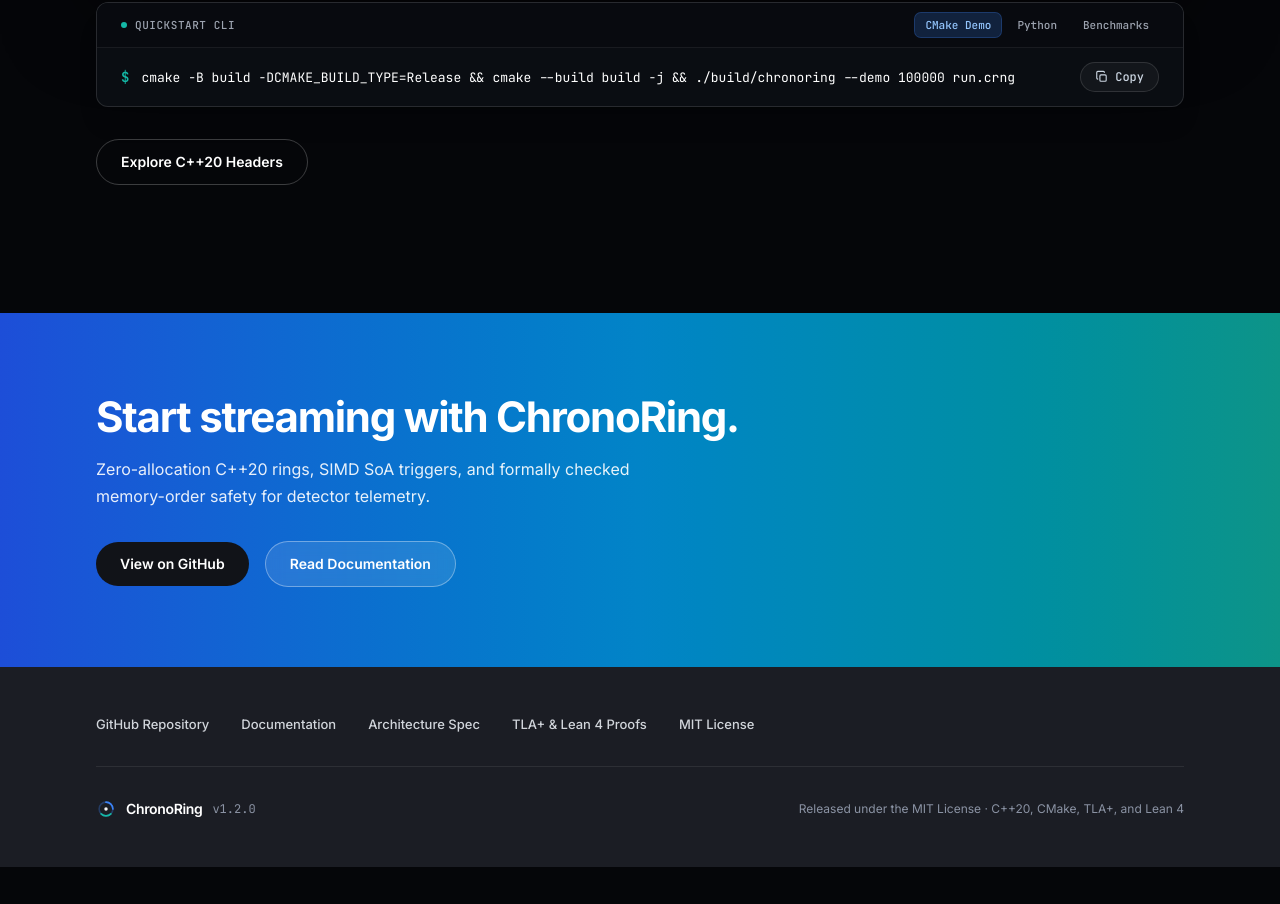
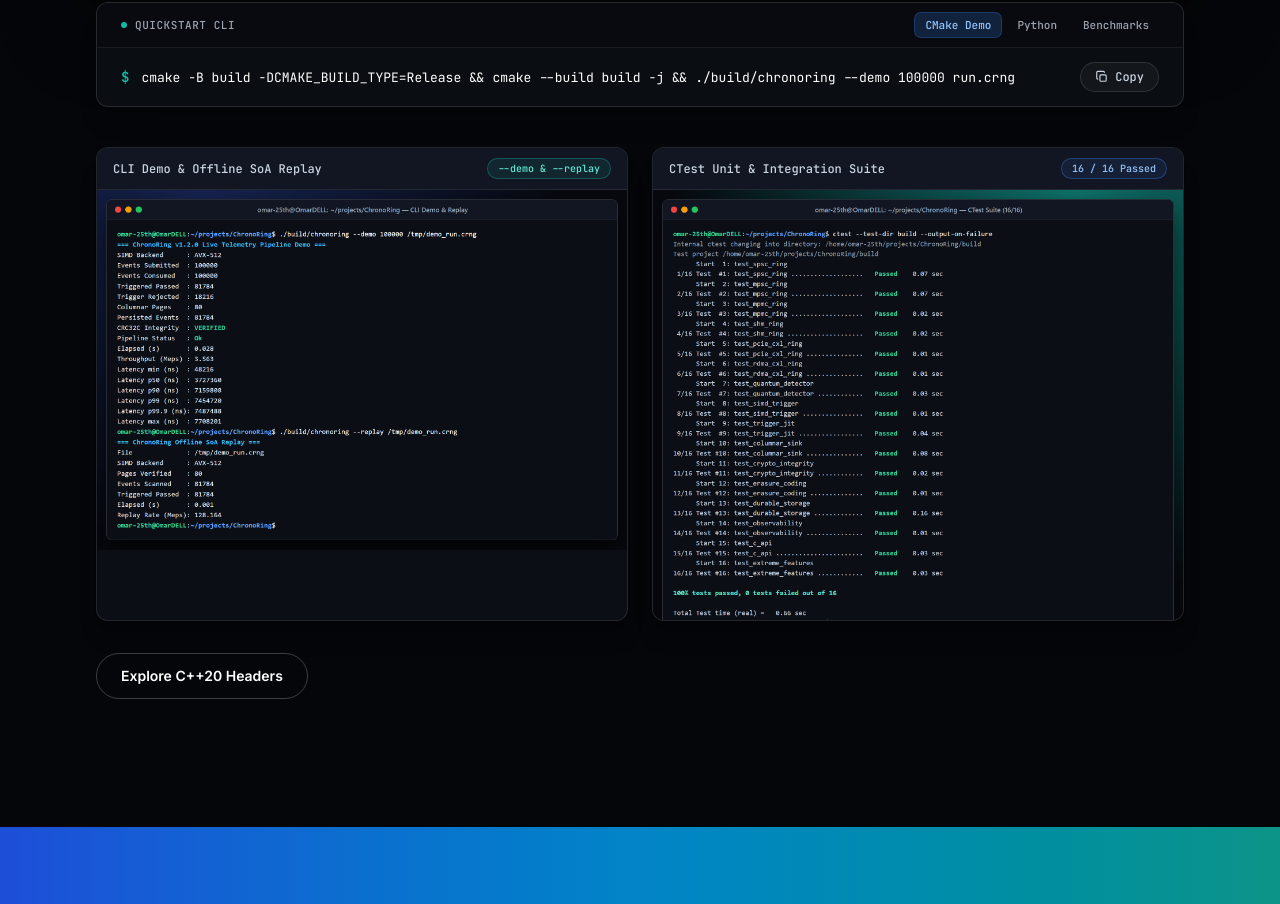
Before and after one commit to OmarAhmedTHE25th/ChronoRing, an Astro site in the folder website/: page / in a window 1280 px wide. Shown: the part 6357-7261 px from the top of the page. Before the commit the page ends 7224 px from the top, so only its background shows below. Built offline with nearby package versions, Linux system fonts and the light colour scheme; Astro itself is replaced by a stand-in of ours.

Commit message:
add screenshots to README and Website

```diff
--- a/website/src/components/CodeExample.astro
+++ b/website/src/components/CodeExample.astro
@@ -346,6 +346,39 @@ function highlightCpp(source: string): string {
       </div>
     </div>
 
+    <!-- Live CLI & Test Run Screenshots -->
+    <div class="mt-10 grid grid-cols-1 gap-6 lg:grid-cols-2">
+      <figure class="overflow-hidden rounded-xl border border-white/[0.1] bg-[#0B0E14] shadow-xl">
+        <div class="flex items-center justify-between border-b border-white/[0.08] bg-[#111622] px-4 py-2.5">
+          <span class="font-mono text-xs font-medium text-[#CBD5E1]">CLI Demo &amp; Offline SoA Replay</span>
+          <span class="rounded-full border border-[#14B8A6]/35 bg-[#14B8A6]/10 px-2.5 py-0.5 font-mono text-[10px] font-medium text-[#5EEAD4]">
+            --demo &amp; --replay
+          </span>
+        </div>
+        <img
+          src="/images/cli-demo-terminal.png"
+          alt="ChronoRing CLI live telemetry pipeline demo and offline SoA replay terminal output"
+          class="block w-full h-auto"
+          loading="lazy"
+        />
+      </figure>
+
+      <figure class="overflow-hidden rounded-xl border border-white/[0.1] bg-[#0B0E14] shadow-xl">
+        <div class="flex items-center justify-between border-b border-white/[0.08] bg-[#111622] px-4 py-2.5">
+          <span class="font-mono text-xs font-medium text-[#CBD5E1]">CTest Unit &amp; Integration Suite</span>
+          <span class="rounded-full border border-[#3B82F6]/35 bg-[#3B82F6]/10 px-2.5 py-0.5 font-mono text-[10px] font-medium text-[#93C5FD]">
+            16 / 16 Passed
+          </span>
+        </div>
+        <img
+          src="/images/ctest-terminal.png"
+          alt="ChronoRing CTest suite passing 16 out of 16 tests in terminal"
+          class="block w-full h-auto"
+          loading="lazy"
+        />
+      </figure>
+    </div>
+
     <div class="mt-8">
       <a
         href={includeUrl}
```
Also changed, not shown: README.md, docs/images/cli-demo-terminal.png (added), docs/images/ctest-terminal.png (added), website/public/images/cli-demo-terminal.png (added), website/public/images/ctest-terminal.png (added), 2 other files.
